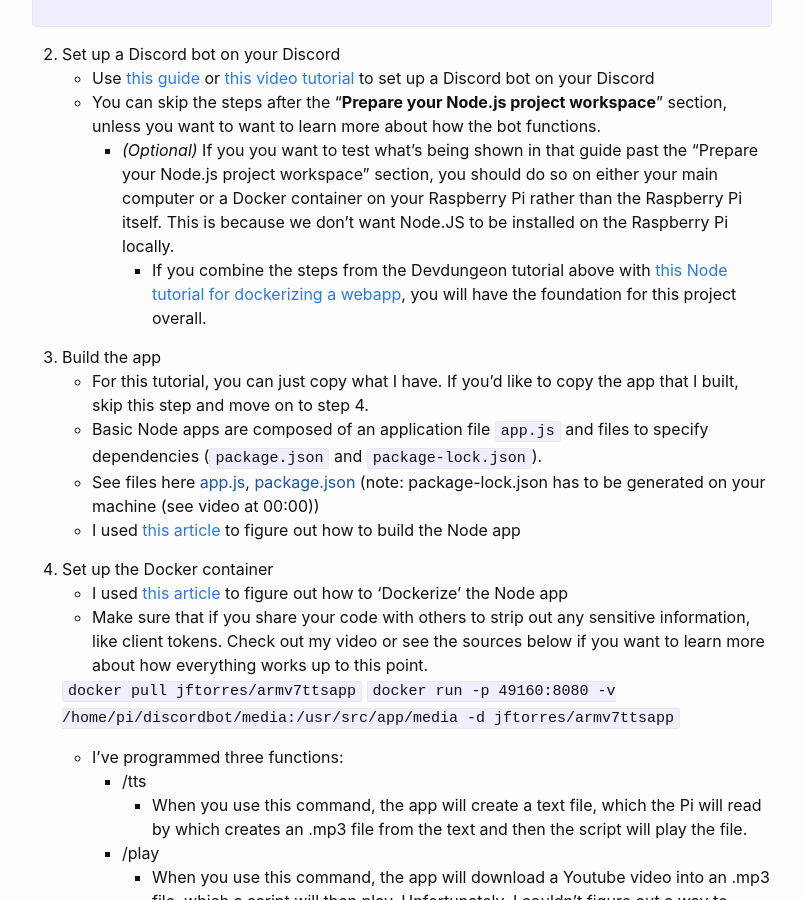
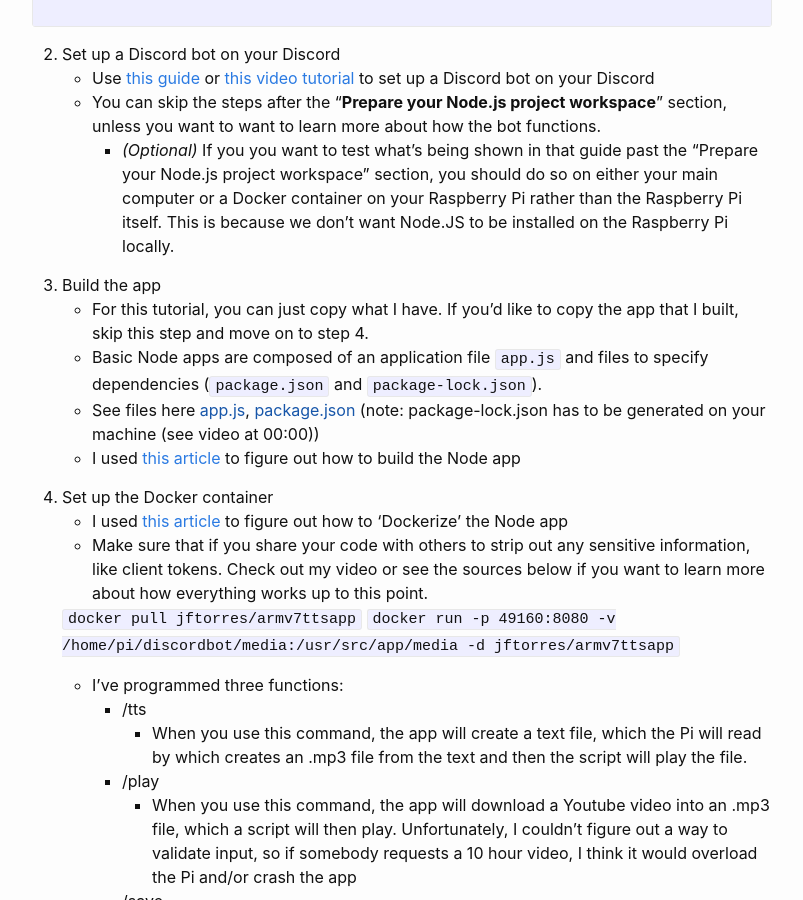
Before and after one commit to codingwatermelon/codingwatermelon.github.io, a Jekyll site: the page built from _posts/2022-02-06-how-to-make-a-discord-bot.md, in a window 1280 px wide and 900 px high, scrolled down 3497 px. Shown: the whole window, without its empty margins (238-1041 px from the left). Built offline with Jekyll 4.4.1, drawn with Linux system fonts in a browser that asks for light colours.

Commit message:
Update 2022-02-06-how-to-make-a-discord-bot.md

```diff
--- a/_posts/2022-02-06-how-to-make-a-discord-bot.md
+++ b/_posts/2022-02-06-how-to-make-a-discord-bot.md
@@ -87,7 +87,6 @@ It's a relatively simple bot that can definitely be expanded to do more stuff. A
     - Use [this guide](https://www.devdungeon.com/content/javascript-discord-bot-tutorial) or [this video tutorial](https://www.youtube.com/watch?v=D2zZG0BUlxk) to set up a Discord bot on your Discord
     - You can skip the steps after the "**Prepare your Node.js project workspace**" section, unless you want to want to learn more about how the bot functions.
       - *(Optional)* If you you want to test what's being shown in that guide past the "Prepare your Node.js project workspace" section, you should do so on either your main computer or a Docker container on your Raspberry Pi rather than the Raspberry Pi itself. This is because we don't want Node.JS to be installed on the Raspberry Pi locally.
-        - If you combine the steps from the Devdungeon tutorial above with [this Node tutorial for dockerizing a webapp](https://nodejs.org/en/docs/guides/nodejs-docker-webapp/), you will have the foundation for this project overall.
 
 {:start="3"}
 3. Build the app
```
